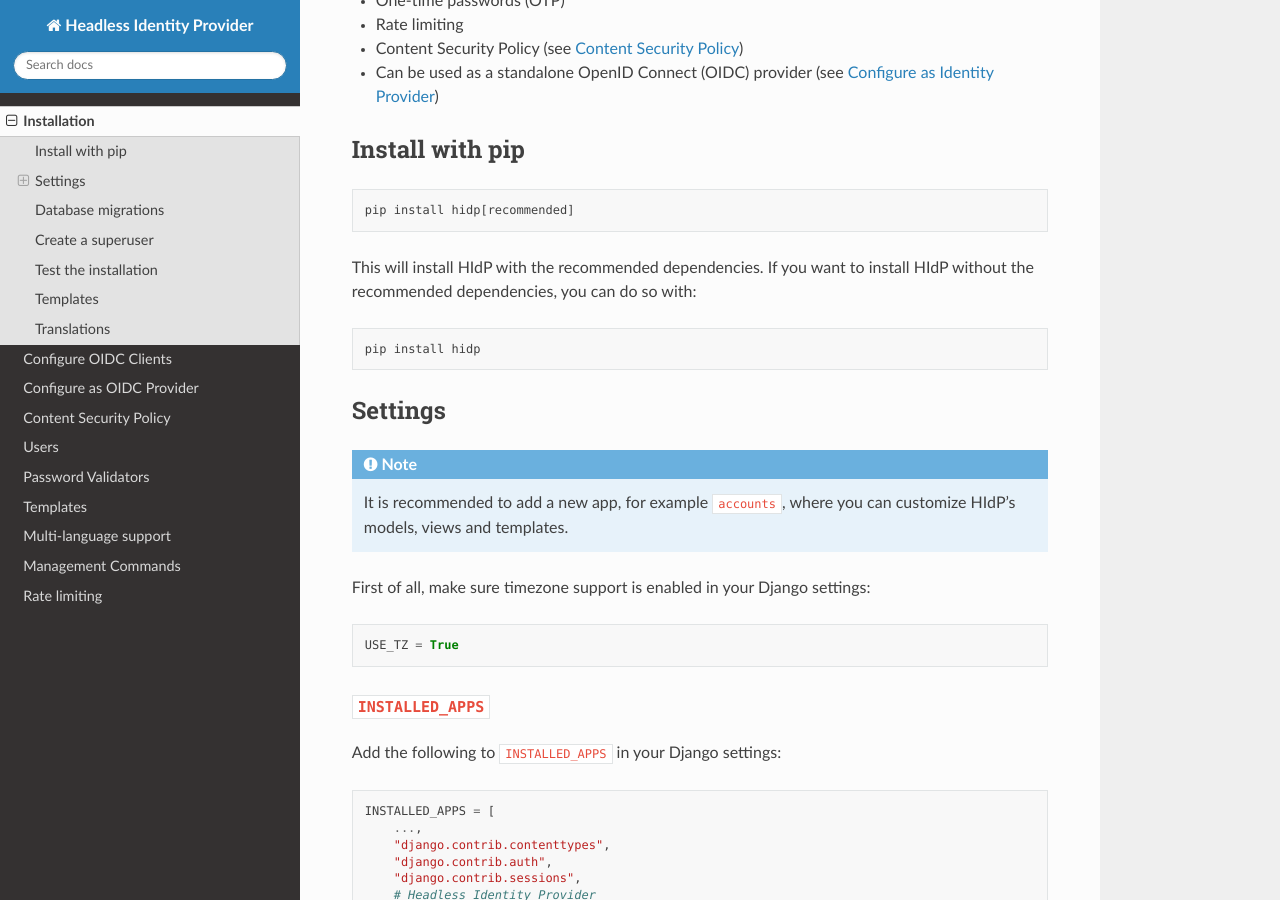
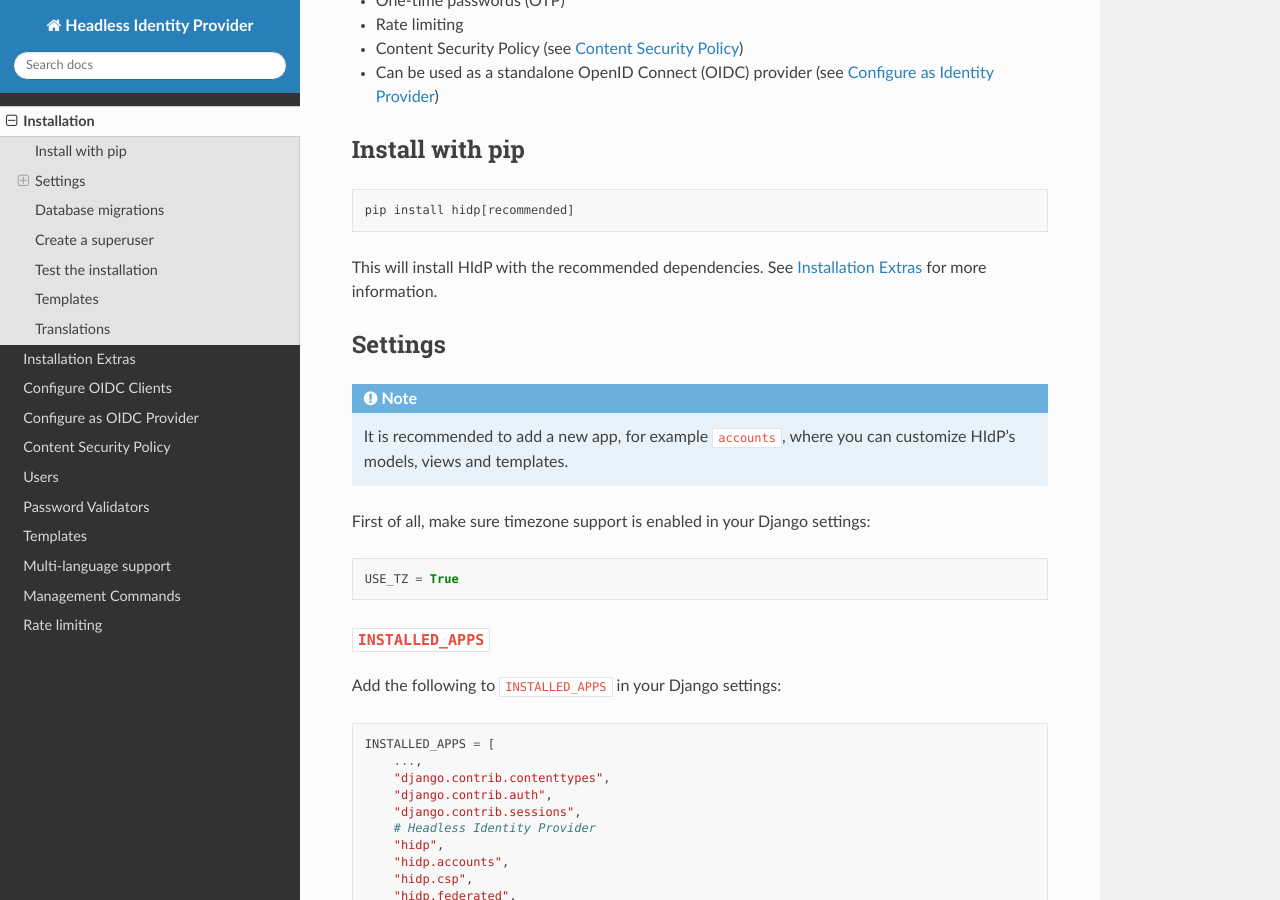
Before and after one commit to leukeleu/django-hidp, a Sphinx documentation site: the page built from packages/hidp/docs/installation.md, in a window 1280 px wide and 900 px high, scrolled down 315 px. Built offline with Sphinx 7.4.7 and the Read the Docs theme 3.1.0, drawn with Linux system fonts in a browser that asks for light colours.

Commit message:
Document the available installation extras

````diff
--- a/packages/hidp/docs/installation.md
+++ b/packages/hidp/docs/installation.md
@@ -16,11 +16,8 @@ HIdP provides all the default Django authentication functionalities and more:
 pip install hidp[recommended]
 ```
 
-This will install HIdP with the recommended dependencies. If you want to install HIdP without the recommended
-dependencies, you can do so with:
-```
-pip install hidp
-```
+This will install HIdP with the recommended dependencies. See [Installation Extras](project:installation-extras.md) for
+more information.
 
 ## Settings
 :::{note}
````
Also changed, not shown: packages/hidp/docs/index.md (+1 -0 lines), packages/hidp/docs/installation-extras.md (added, +44 -0 lines).
